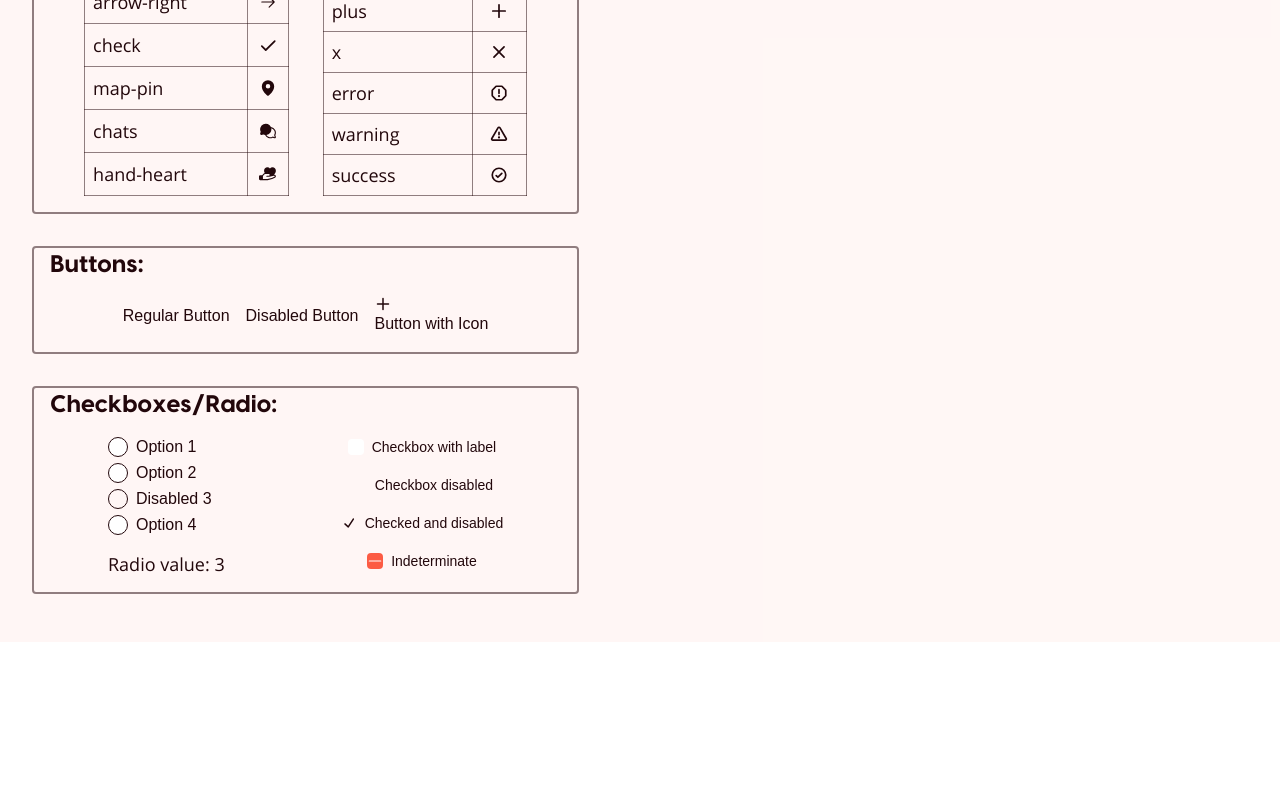
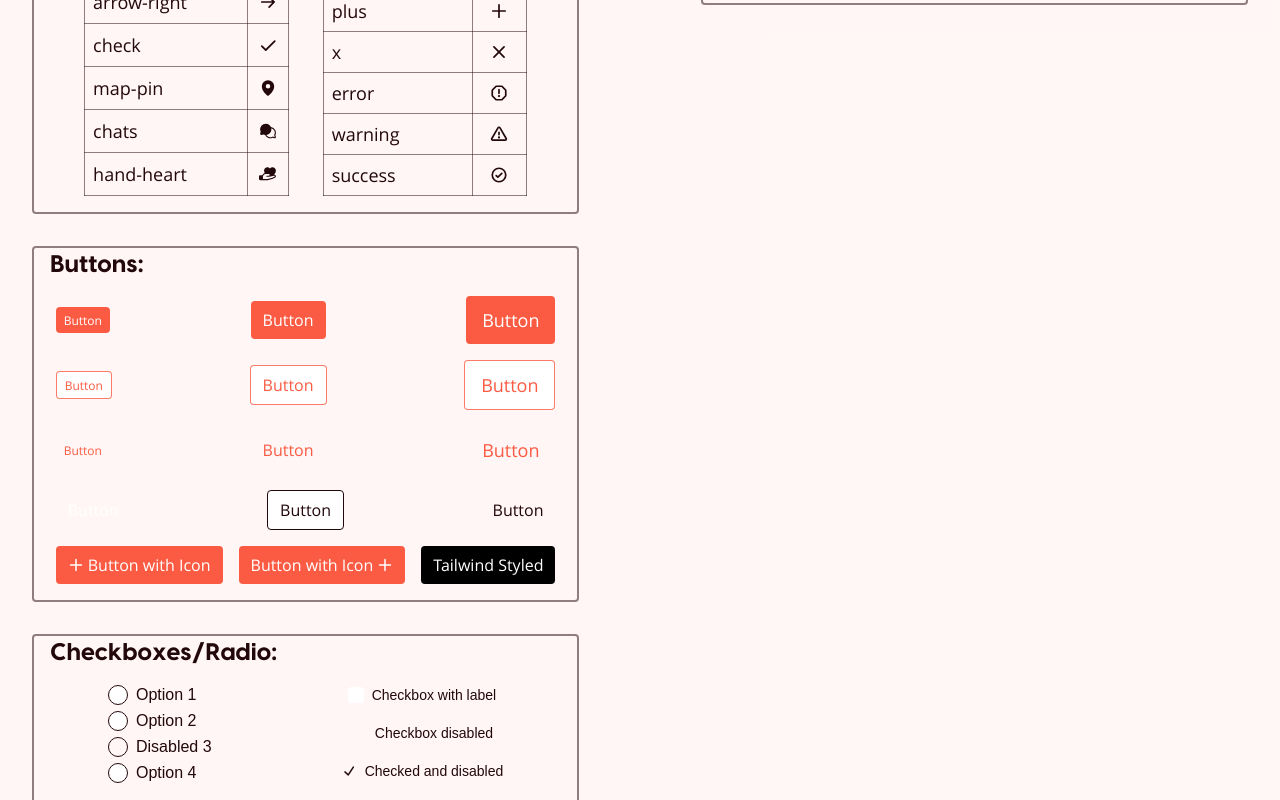
Before and after one commit to GTBitsOfGood/design-system, a Next.js app: page / in a window 1280 px wide. Shown: the part 979-1779 px from the top of the page. Before the commit the page ends 1621 px from the top, so only its background shows below. Built offline with nearby package versions, Linux system fonts and the light colour scheme.

Commit message:
Fix button and other components

```diff
--- a/src/components/BogButton/BogButton.tsx
+++ b/src/components/BogButton/BogButton.tsx
@@ -1,50 +1,40 @@
-import React, { ButtonHTMLAttributes, forwardRef } from 'react';
-import './styles.module.css';
+import React from 'react';
+import styles from './styles.module.css';
 
-interface BogButtonProps extends ButtonHTMLAttributes<HTMLButtonElement> {
+interface BogButtonProps extends React.ButtonHTMLAttributes<HTMLButtonElement> {
   variant?: 'primary' | 'secondary' | 'tertiary';
   size?: 'small' | 'medium' | 'large';
-  leftIcon?: React.ReactNode;
-  rightIcon?: React.ReactNode;
-  fullWidth?: boolean;
+  icon?: {
+    icon: React.ReactNode;
+    position: 'left' | 'right';
+  };
+  name?: string;
+  value?: string;
+  children: React.ReactNode;
 }
 
-const BogButton = forwardRef<HTMLButtonElement, BogButtonProps>(
-  (
-    {
-      children,
+export default function BogButton({
   variant = 'primary',
   size = 'medium',
-      leftIcon,
-      rightIcon,
-      fullWidth = false,
-      disabled = false,
-      className = '',
+  icon,
+  name,
+  value,
+  children,
+  className,
   ...props
-    },
-    ref
-  ) => {
-    const buttonClasses = [
-      'bog-button',
-      `bog-button--${variant}`,
-      `bog-button--${size}`,
-      fullWidth ? 'bog-button--full-width' : '',
-      disabled ? 'bog-button--disabled' : '',
-      className,
-    ]
-      .filter(Boolean)
-      .join(' ');
-
+}: BogButtonProps) {
   return (
-      <button ref={ref} className={buttonClasses} disabled={disabled} {...props}>
-        {leftIcon && <span className="bog-button__icon bog-button__icon--left">{leftIcon}</span>}
-        <span className="bog-button__text">{children}</span>
-        {rightIcon && <span className="bog-button__icon bog-button__icon--right">{rightIcon}</span>}
+    <button
+      className={`${styles.button} ${styles[variant]} ${styles[size]} ${className}`}
+      name={name}
+      value={value}
+      {...props}
+    >
+      <div className={`${styles.contentContainer}`}>
+        {icon && icon.position === 'left' && icon.icon}
+        {children}
+        {icon && icon.position === 'right' && icon.icon}
+      </div>
     </button>
   );
 }
-);
-
-BogButton.displayName = 'BogButton';
-
-export default BogButton;
--- a/src/components/BogButton/styles.module.css
+++ b/src/components/BogButton/styles.module.css
@@ -1,76 +1,106 @@
-.bog-button {
-  display: inline-flex;
-  align-items: center;
-  justify-content: center;
-  border-radius: 4px;
-  font-weight: 500;
+@layer base {
+  .button {
     cursor: pointer;
-  transition: all 0.2s ease;
-  gap: 8px;
-  border: none;
+    border-radius: 0.25rem;
+    font-family: var(--font-paragraph);
+    height: fit-content;
+    display: inline-block;
+
+    &.small {
+      padding: 0.25rem 0.5rem;
+      font-size: var(--text-mobile-small);
+      line-height: var(--text-mobile-small--line-height);
+      @media (width >= 1024px) {
+        font-size: var(--text-desktop-small);
+        line-height: var(--text-desktop-small--line-height);
+      }
     }
 
-/* Variants */
-.bog-button--primary {
-  background-color: #0066ff;
+    &.medium {
+      padding: 0.5rem 0.75rem;
+      font-size: var(--text-mobile-paragraph-2);
+      line-height: var(--text-mobile-paragraph-2--line-height);
+      @media (width >= 1024px) {
+        font-size: var(--text-desktop-paragraph-2);
+        line-height: var(--text-desktop-paragraph-2--line-height);
+      }
+    }
+
+    &.large {
+      padding: 0.75rem 1rem;
+      font-size: var(--text-mobile-paragraph-1);
+      line-height: var(--text-mobile-paragraph-1--line-height);
+      @media (width >= 1024px) {
+        font-size: var(--text-desktop-paragraph-1);
+        line-height: var(--text-desktop-paragraph-1--line-height);
+      }
+    }
+
+    &.primary {
+      background-color: var(--color-brand-text);
+      color: white;
+
+      &:disabled {
+        cursor: not-allowed;
+        background-color: var(--color-grey-fill-weaker);
         color: white;
       }
 
-.bog-button--primary:hover:not(:disabled) {
-  background-color: #0052cc;
+      &:not(:disabled):hover {
+        background-color: var(--color-brand-hover);
       }
 
-.bog-button--secondary {
-  background-color: #e6f0ff;
-  color: #0066ff;
+      &:not(:disabled):active {
+        background-color: var(--color-brand-text);
+      }
     }
 
-.bog-button--secondary:hover:not(:disabled) {
-  background-color: #cce0ff;
+    &.secondary {
+      border: 1px solid var(--color-brand-stroke-strong);
+      color: var(--color-brand-text);
+      background-color: white;
+
+      &:disabled {
+        cursor: not-allowed;
+        border-color: var(--color-grey-stroke-weak);
+        color: var(--color-grey-off-state);
       }
 
-.bog-button--tertiary {
-  background-color: transparent;
-  color: #0066ff;
+      &:not(:disabled):hover {
+        border-color: var(--color-brand-hover);
+        color: var(--color-brand-hover);
       }
 
-.bog-button--tertiary:hover:not(:disabled) {
-  background-color: #f5f8ff;
+      &:not(:disabled):active {
+        border-color: var(--color-brand-stroke-strong);
+        color: var(--color-brand-hover);
+      }
     }
 
-/* Sizes */
-.bog-button--small {
-  padding: 6px 12px;
-  font-size: 14px;
+    &.tertiary {
+      color: var(--color-brand-text);
+      background-color: transparent;
+
+      &:disabled {
+        cursor: not-allowed;
+        color: var(--color-grey-off-state);
       }
 
-.bog-button--medium {
-  padding: 8px 16px;
-  font-size: 16px;
+      &:not(:disabled):hover {
+        color: var(--color-brand-hover);
       }
 
-.bog-button--large {
-  padding: 10px 20px;
-  font-size: 18px;
+      &:not(:disabled):active {
+        color: var(--color-brand-text);
+      }
     }
 
-/* States */
-.bog-button--disabled {
-  opacity: 0.5;
-  cursor: not-allowed;
+    .contentContainer {
+      display: flex;
+      justify-content: center;
+      align-items: center;
+      gap: 0.25rem;
+      height: fit-content;
     }
-
-.bog-button--full-width {
-  width: 100%;
   }
-
-/* Icon positioning */
-.bog-button__icon {
-  display: flex;
-  align-items: center;
 }
-
-.bog-button__text {
-  flex: 1;
-  text-align: center;
-}
--- a/src/components/BogCheckbox/BogCheckbox.tsx
+++ b/src/components/BogCheckbox/BogCheckbox.tsx
@@ -9,12 +9,23 @@ interface BogCheckboxProps extends React.ComponentProps<typeof Checkbox.Root> {
   checked?: boolean | 'indeterminate';
   required?: boolean;
   name: string;
+  style?: React.CSSProperties;
 }
 
-const BogCheckbox = ({ label = '', disabled = false, checked, required = false, name }: BogCheckboxProps) => {
+const BogCheckbox = ({
+  label = '',
+  disabled = false,
+  checked,
+  required = false,
+  name,
+  style,
+  className,
+  ...props
+}: BogCheckboxProps) => {
   return (
     <div
-      className={`${styles.checkboxContainer} ${disabled ? styles.disabled : ''} ${checked === 'indeterminate' ? styles.indeterminate : ''}`}
+      style={style}
+      className={`${styles.checkboxContainer} ${disabled ? styles.disabled : ''} ${checked === 'indeterminate' ? styles.indeterminate : ''} ${className}`}
     >
       <Checkbox.Root
         className={`${styles.checkbox} ${disabled ? styles.disabled : ''}`}
@@ -22,6 +33,7 @@ const BogCheckbox = ({ label = '', disabled = false, checked, required = false,
         checked={checked}
         required={required}
         name={name}
+        {...props}
       >
         <Checkbox.Indicator className={styles.checkboxIndicator}>
           {checked === 'indeterminate' ? (
--- a/src/components/BogCheckbox/checkbox.module.css
+++ b/src/components/BogCheckbox/checkbox.module.css
@@ -1,3 +1,4 @@
+@layer base {
   .checkboxContainer {
     display: flex;
     align-items: center;
@@ -88,3 +89,4 @@
   .checkboxLabel.indeterminate {
     cursor: not-allowed;
   }
+}
--- a/src/components/BogIcon/BogIcon.tsx
+++ b/src/components/BogIcon/BogIcon.tsx
@@ -38,7 +38,24 @@ const weightFillIcons = new Set([
   'download',
 ]);
 
-const boldFillIcons = new Set(['check', 'search', 'info', 'plus', 'x', 'success', 'error', 'warning']);
+const boldFillIcons = new Set([
+  'check',
+  'search',
+  'info',
+  'plus',
+  'x',
+  'success',
+  'error',
+  'warning',
+  'arrow-up',
+  'arrow-down',
+  'arrow-left',
+  'arrow-right',
+  'caret-up',
+  'caret-down',
+  'caret-left',
+  'caret-right',
+]);
 
 const BogIcon: React.FC<BogIconProps> = ({
   name,
--- a/src/components/BogRadioGroup/styles.module.css
+++ b/src/components/BogRadioGroup/styles.module.css
@@ -1,5 +1,7 @@
-.root {
-  display: flex;
-  flex-direction: column;
-  gap: 0.25rem;
+@layer base {
+  .root {
+    display: flex;
+    flex-direction: column;
+    gap: 0.25rem;
+  }
 }
--- a/src/components/BogRadioItem/BogRadioItem.tsx
+++ b/src/components/BogRadioItem/BogRadioItem.tsx
@@ -2,16 +2,16 @@ import { RadioGroup } from 'radix-ui';
 import { useId } from 'react';
 import styles from './styles.module.css';
 
-export interface BogRadioItemProps {
+export interface BogRadioItemProps extends React.ComponentProps<typeof RadioGroup.Item> {
   label: string;
   value: string;
   disabled?: boolean;
 }
 
-export function BogRadioItem({ label, value, disabled = false }: BogRadioItemProps) {
+export function BogRadioItem({ label, value, disabled = false, className, style }: BogRadioItemProps) {
   const id = useId();
   return (
-    <div className={styles.container} data-disabled={disabled}>
+    <div style={style} className={`${styles.container} ${className}`} data-disabled={disabled}>
       <RadioGroup.Item className={styles.radio} value={value} disabled={disabled} id={id}>
         <RadioGroup.Indicator className={styles.indicator} />
       </RadioGroup.Item>
--- a/src/components/BogRadioItem/styles.module.css
+++ b/src/components/BogRadioItem/styles.module.css
@@ -1,3 +1,4 @@
+@layer base {
   .container {
     display: flex;
     flex-direction: row;
@@ -76,3 +77,4 @@
     color: var(--color-grey-off-state);
     cursor: not-allowed;
   }
+}
--- a/src/pages/index.tsx
+++ b/src/pages/index.tsx
@@ -128,15 +128,49 @@ export default function Home() {
           */}
           <div className="flex flex-col items-center justify-between border-grey-stroke-strong border-solid rounded-sm border-2 mb-8">
             <h3 className="self-start ml-4 text-heading-3">Buttons:</h3>
-            <div className="flex gap-4 p-4">
-              <BogButton>Regular Button</BogButton>
-              <BogButton disabled>Disabled Button</BogButton>
-              <BogButton leftIcon={<BogIcon name="plus" />}>Button with Icon</BogButton>
+            <div className="flex flex-col gap-4 p-4">
+              <div className="flex gap-4 justify-between items-center">
+                <BogButton size="small">Button</BogButton>
+                <BogButton>Button</BogButton>
+                <BogButton size="large">Button</BogButton>
+              </div>
+              <div className="flex gap-4 justify-between items-center">
+                <BogButton variant="secondary" size="small">
+                  Button
+                </BogButton>
+                <BogButton variant="secondary">Button</BogButton>
+                <BogButton variant="secondary" size="large">
+                  Button
+                </BogButton>
+              </div>
+              <div className="flex gap-4 justify-between items-center">
+                <BogButton variant="tertiary" size="small">
+                  Button
+                </BogButton>
+                <BogButton variant="tertiary">Button</BogButton>
+                <BogButton variant="tertiary" size="large">
+                  Button
+                </BogButton>
+              </div>
+              <div className="flex gap-4 justify-between items-center">
+                <BogButton disabled>Button</BogButton>
+                <BogButton disabled variant="secondary">
+                  Button
+                </BogButton>
+                <BogButton disabled variant="tertiary">
+                  Button
+                </BogButton>
+              </div>
+              <div className="flex gap-4 justify-between items-center">
+                <BogButton icon={{ icon: <BogIcon name="plus" />, position: 'left' }}>Button with Icon</BogButton>
+                <BogButton icon={{ icon: <BogIcon name="plus" />, position: 'right' }}>Button with Icon</BogButton>
+                <BogButton className="bg-black">Tailwind Styled</BogButton>
+              </div>
             </div>
           </div>
 
           {/*
-            Put all checkboxes here. Make sure all of the ones in Figma are here and match the design in Figma.
+            Put all checkboxes/radio groups here. Make sure all of the ones in Figma are here and match the design in Figma.
           */}
           <div className="flex flex-col justify-between items-center mb-8 rounded-sm border-2 border-solid border-grey-stroke-strong">
             <h3 className="self-start ml-4 text-heading-3">Checkboxes/Radio:</h3>
--- a/src/styles/globals.css
+++ b/src/styles/globals.css
@@ -7,6 +7,7 @@
   --color-brand-text: #fc5b43;
   --color-brand-stroke-strong: #fc5b43cc;
   --color-brand-stroke-weak: #fc5b4333;
+  --color-brand-hover: #fc5b4380;
   --color-brand-fill: #fc5b430d;
   --color-grey-text-strong: #22070b;
   --color-grey-text-weak: #22070bb2;
```
Lines whose indentation alone changed are shown as unchanged.
